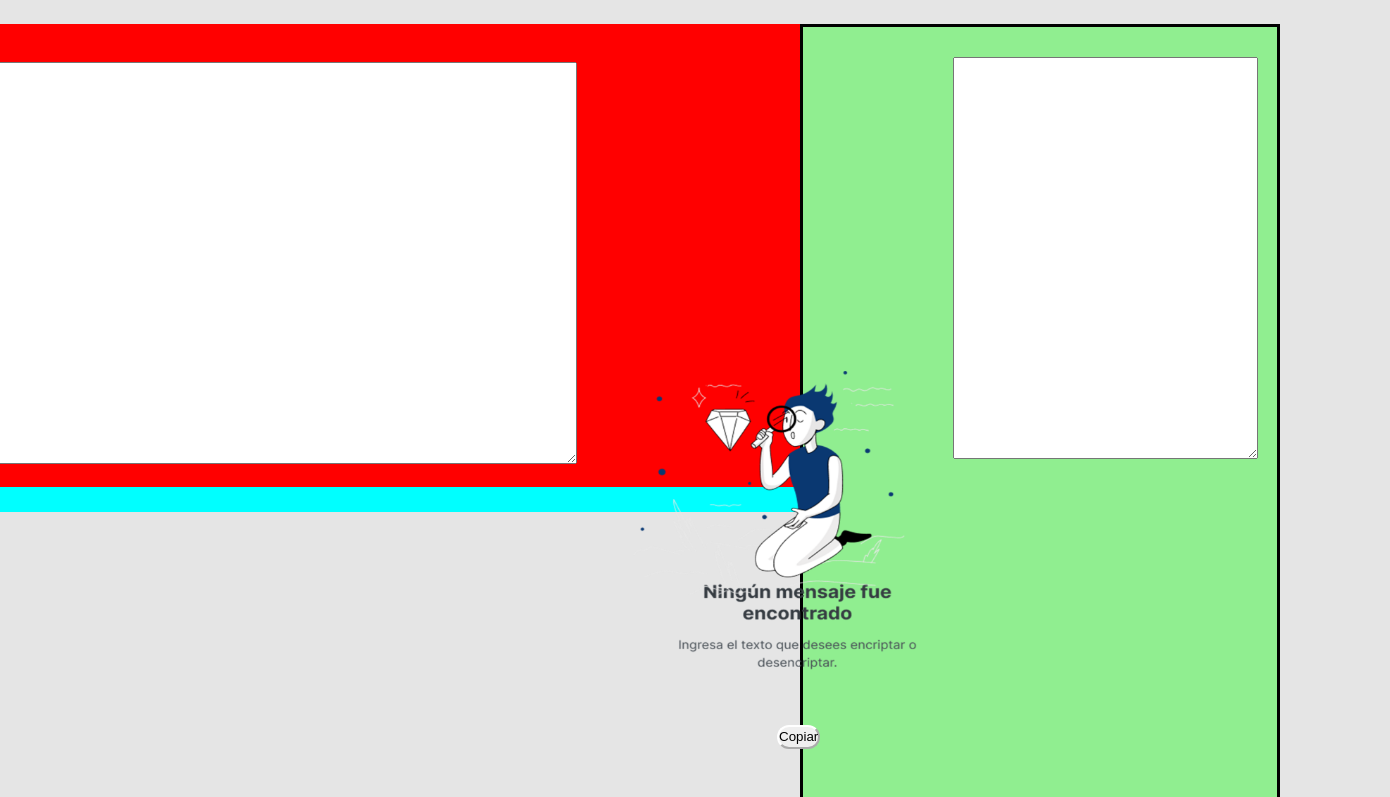
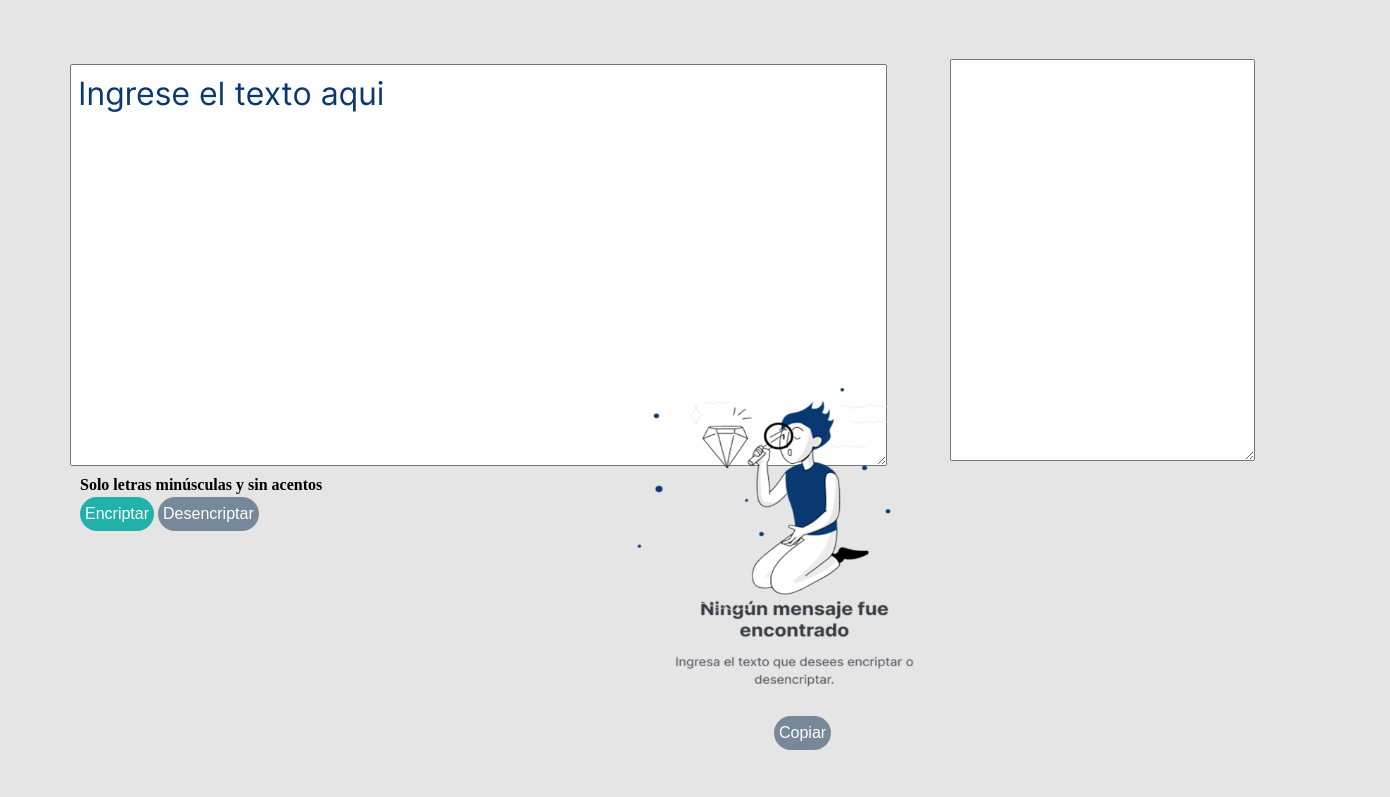
Before and after one commit to heerarellano/ONE-Oracle-Next-Education, a plain HTML site: page 4-Alura Challenge Desafío 1 Encriptador De Texto/index.html in a window 1280 px wide. Shown: the part 71-868 px from the top of the page, 1390 px wide, since content can reach past the window. Drawn offline with Linux system fonts and the light colour scheme.

Commit message:
Proyecto casi terminado. :D

```diff
--- a/4-Alura Challenge Desafío 1 Encriptador De Texto/funciones.js
+++ b/4-Alura Challenge Desafío 1 Encriptador De Texto/funciones.js
@@ -21,8 +21,13 @@
 //Obtención de los objetos <textarea>
 const mensajeOriginal = document.querySelector('.mensajeOriginal');
 const mensajeEncriptado = document.querySelector('.mensajeEncriptado');
+var btnCopiar = document.querySelector(".btnCopiar");
+var imgMuneco = document.querySelector(".muneco_completo");
+var imgIngreseTexto = document.querySelector(".ingrese_texto");
 
 
+
+ console.log(document.querySelector('.mensajeOriginal') === document.activeElement)
 
 //Definición de funciones
 /*
@@ -99,6 +104,7 @@ function desencriptarMensaje(mensajeEncriptado){
 function btnEncriptar(){
 	mensajeEncriptado.value = encriptarMensaje(mensajeOriginal.value);
 	mensajeOriginal.value = " ";
+	imgMuneco.style.visibility='hidden';
 
 }
 
@@ -114,6 +120,21 @@ function btnEncriptar(){
 function btnDesencriptar(){
 
 	mensajeOriginal.value = desencriptarMensaje(mensajeEncriptado.value);
-	mensajeEncriptado.value = " ";
+	mensajeEncriptado.value = mensajeOriginal.value;
+	mensajeOriginal.value = " ";
 
 }
+
+
+function ocultarImagen(){
+	imgIngreseTexto.style.visibility="hidden";
+  }
+
+function copiarMensaje(){
+
+
+    mensajeEncriptado.select();
+	document.execCommand('copy');
+
+
+}
--- a/4-Alura Challenge Desafío 1 Encriptador De Texto/index.html
+++ b/4-Alura Challenge Desafío 1 Encriptador De Texto/index.html
@@ -28,16 +28,15 @@
 
 	<!--Antes HTML 5 se utilizaba div, en HTML 5 tenemos section -->
 	<section class="primeraSeccion" >
-		<img src="./imagenes/ingrese_texto.png" alt="" class="ingrese_texto" style="">
+
 		<textarea class="mensajeOriginal" cols="100"
-		rows="20" >
-
+		rows="20" onfocus="ocultarImagen() ">
 
 		</textarea>
-
-		<h6>Solo letras minúsculas y sin acentos</h6>
+		<div class="primerSeccionComplementos">
 
 			<div class="botones">
+				<h4>Solo letras minúsculas y sin acentos</h4>
 				<button class="btnEncriptar" onclick=" btnEncriptar()">
 						Encriptar
 				</button>
@@ -45,6 +44,9 @@
 				<button class="btnDesencriptar" onclick="btnDesencriptar()">
 					Desencriptar
 				</button>
+		</div>
+		<img src="./imagenes/ingrese_texto.png" alt="" class="ingrese_texto" onclick="ocultarImagen()" style="">
+
 
 		</div>
 
@@ -57,13 +59,8 @@
 
 		</textarea>
 		<img class="muneco_completo" src="./imagenes/muneco_completo.png" height="300px" width="300">
-		<button class="copiar">Copiar</button>
+		<button class="btnCopiar" onclick="copiarMensaje()">Copiar</button>
 	</section>
 </body>
 </html>
-<script type="text/javascript" src="funciones.js">
-
-
-
-
-</script>
+<script type="text/javascript" src="funciones.js"></script>
--- a/4-Alura Challenge Desafío 1 Encriptador De Texto/style.css
+++ b/4-Alura Challenge Desafío 1 Encriptador De Texto/style.css
@@ -1,4 +1,5 @@
 *{
+
 	margin: 0;
 	padding: 0;
 	line-height: 150%;
@@ -38,28 +39,24 @@ button{
 	.mensajeEncriptado{
 		position: relative;
 		left:150px;
-		bottom: 455px;
+		bottom: 470px;
 
 	}
 
 	.primeraSeccion{
-		background-color: red;
-		float: left;
-		margin-left: 100px;
+		/* background-color: rebeccapurple; */
 		position: relative;
-		right: 300px;
-		margin-right: 100px;
+		top: 40px;
+		left: 110px;
 
 	}
 
 
 	.segundaSeccion{
 
-		background-color: lightgreen;
+		/* background-color: lightgreen; */
 		position: relative;
 		margin-left: 800px;
-		margin-bottom: 1000px;
-		border: solid;
 
 
 	}
@@ -72,19 +69,62 @@ button{
 
 	}
 
-	.copiar{
+	.btnCopiar{
 		position: relative;
 		right: 330px;
-		bottom: 480px;
+		bottom: 500px;
 	}
 
 	.ingrese_texto{
 		position: relative;
-		right: 200px;
+		bottom: 450px;
+		right: 10px;
 
 	}
 
+
+	.primerSeccionComplementos{
+		position: relative;
+		right: 20px;
+		height: 50%;
+	}
+
 	.botones{
-		background-color: aqua;
+
 		position: relative;
+		right: 10px;
+
 	}
+
+	.btnEncriptar{
+		background-color: lightseagreen; /* Green */
+		border: none;
+		color: white;
+		padding: 5px 5px;
+		text-align: center;
+		text-decoration: none;
+		display: inline-block;
+		font-size: 16px;
+	}
+
+	.btnDesencriptar{
+		background-color: lightslategray; /* Green */
+		border: none;
+		color: white;
+		padding: 5px 5px;
+		text-align: center;
+		text-decoration: none;
+		display: inline-block;
+		font-size: 16px;
+	}
+
+	.btnCopiar{
+		background-color: lightslategray; /* Green */
+		border: none;
+		color: white;
+		padding: 5px 5px;
+		text-align: center;
+		text-decoration: none;
+		display: inline-block;
+		font-size: 16px;
+	}
```
Lines whose indentation alone changed are shown as unchanged.
